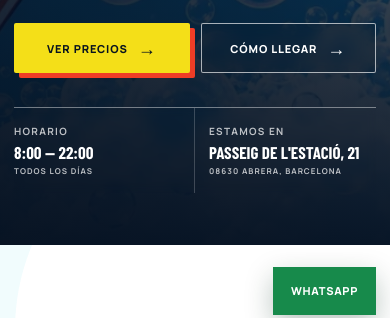
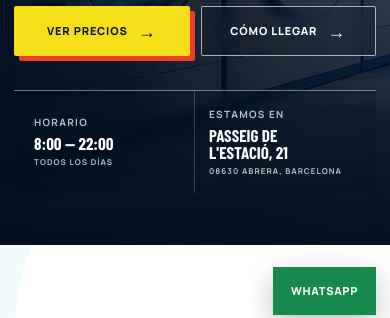
Before and after one commit to Mpinedo04/lavanderia-miguel, a plain HTML site: page index.html in a window 390 px wide. Shown: the part 515-833 px from the top of the page. Drawn offline with nearby package versions, Linux system fonts and the light colour scheme; a web font is replaced by a local one.

Commit message:
Replace hero with purpose-built laundromat image

```diff
--- a/index.html
+++ b/index.html
@@ -13,7 +13,7 @@
       content="Lavado, secado y lavadora específica para mascotas. Abierto todos los días de 8:00 a 22:00."
     />
     <meta property="og:type" content="website" />
-    <meta property="og:image" content="assets/rayo-washing-hero.webp" />
+    <meta property="og:image" content="assets/rayo-washing-hero-v2.webp" />
     <title>Rayo Washing | Lavandería autoservicio en Abrera</title>
     <link rel="icon" href="assets/favicon.png" />
     <link rel="preconnect" href="https://fonts.googleapis.com" />
@@ -29,7 +29,7 @@
         "@type": "Laundromat",
         "name": "Rayo Washing",
         "description": "Lavandería autoservicio en Abrera con lavado, secado y lavadora para textiles de mascotas.",
-        "image": "https://lavanderia-miguel.vercel.app/assets/rayo-washing-hero.webp",
+        "image": "https://lavanderia-miguel.vercel.app/assets/rayo-washing-hero-v2.webp",
         "telephone": "+34670607756",
         "priceRange": "€",
         "address": {
@@ -88,12 +88,12 @@
       <section class="hero" aria-labelledby="hero-title">
         <div class="hero-media" aria-hidden="true">
           <picture>
-            <source srcset="assets/rayo-washing-hero.webp?v=2" type="image/webp" />
+            <source srcset="assets/rayo-washing-hero-v2.webp" type="image/webp" />
             <img
-              src="assets/rayo-washing-hero.jpg?v=2"
+              src="assets/rayo-washing-hero-v2.jpg"
               alt=""
-              width="1203"
-              height="677"
+              width="1716"
+              height="920"
               fetchpriority="high"
             />
           </picture>
--- a/styles.css
+++ b/styles.css
@@ -437,7 +437,7 @@ h3 {
 
 .hero-shade {
   background:
-    linear-gradient(90deg, rgba(3, 15, 31, 0.9) 0%, rgba(3, 20, 39, 0.67) 37%, rgba(3, 21, 42, 0.08) 67%),
+    linear-gradient(90deg, rgba(3, 15, 31, 0.86) 0%, rgba(3, 20, 39, 0.56) 38%, rgba(3, 21, 42, 0.28) 100%),
     linear-gradient(0deg, rgba(2, 13, 26, 0.72) 0%, transparent 30%, rgba(4, 19, 34, 0.2) 100%);
 }
 
@@ -481,8 +481,10 @@ h3 {
 
 .hero-status {
   align-self: end;
+  padding-inline: 20px;
   border-top: 1px solid rgba(255, 255, 255, 0.42);
   border-bottom: 1px solid rgba(255, 255, 255, 0.42);
+  background: rgba(3, 18, 36, 0.24);
   backdrop-filter: blur(4px);
 }
 
@@ -1703,7 +1705,7 @@ h3 {
   }
 
   .hero-media img {
-    object-position: 58% center;
+    object-position: 48% center;
   }
 
   .hero-shade {
@@ -1924,7 +1926,7 @@ h3 {
   }
 
   .hero-media img {
-    object-position: 61% center;
+    object-position: 52% center;
   }
 
   .hero-layout {
```
Also changed, not shown: assets/rayo-washing-hero-v2.jpg (added), assets/rayo-washing-hero-v2.webp (added).
